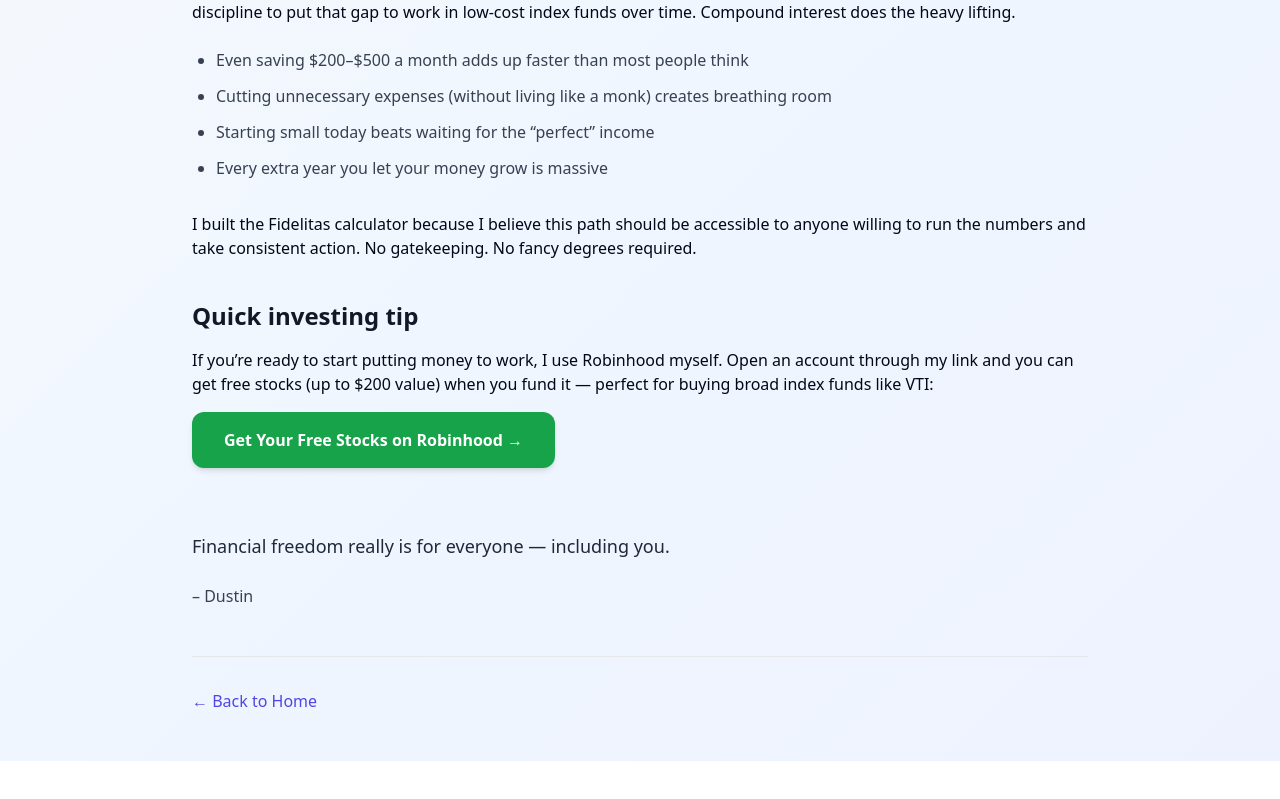
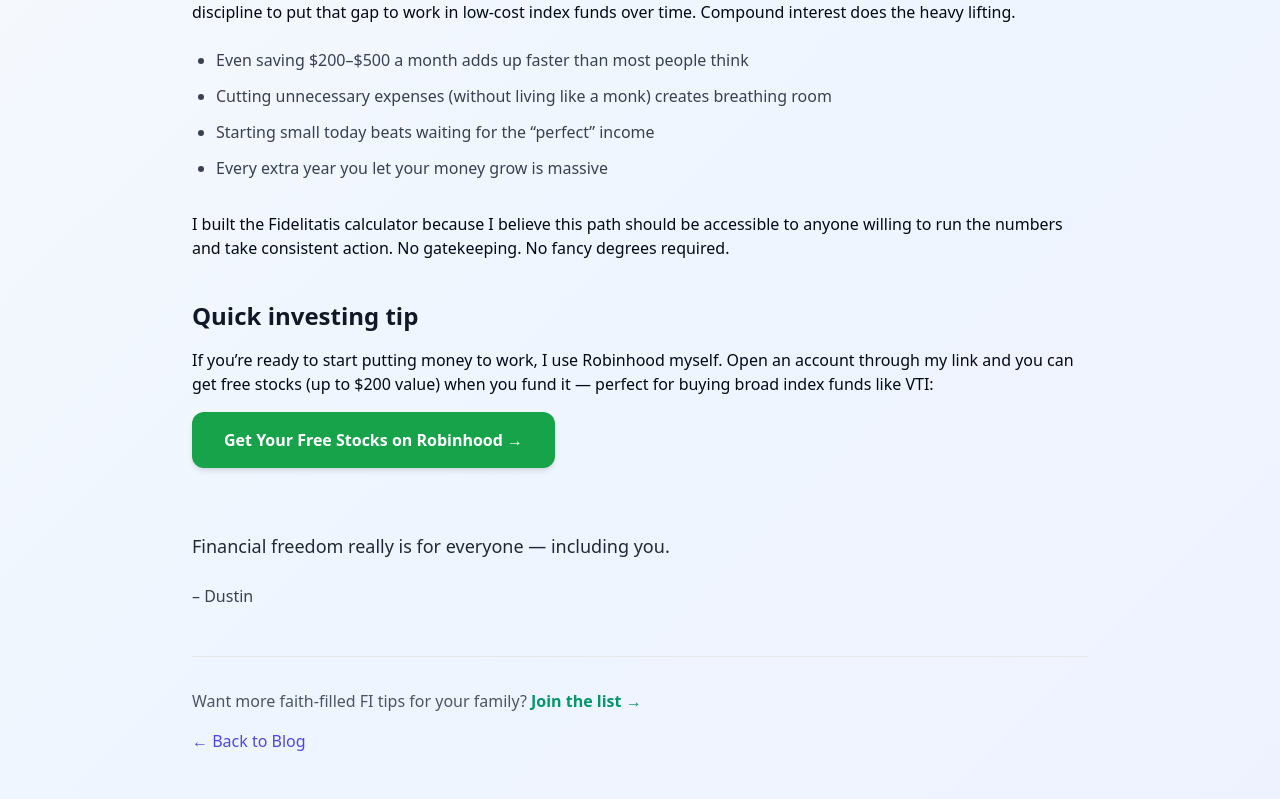
Before and after one commit to daughterpop/super-fi-calc, a React (Vite) app: page /blog/why-fi-for-everyone in a window 1280 px wide. Shown: the part 465-1264 px from the top of the page. Before the commit the page ends 1226 px from the top, so only its background shows below. Built offline with nearby package versions, Linux system fonts and the light colour scheme.

Commit message:
Add Join the list footer to Why FI post

```diff
--- a/src/pages/WhyFIForEveryone.jsx
+++ b/src/pages/WhyFIForEveryone.jsx
@@ -1,4 +1,5 @@
 import React from 'react';
+import BlogPostFooter from '../components/BlogPostFooter';
 
 export default function WhyFIForEveryone() {
   return (
@@ -35,7 +36,7 @@ export default function WhyFIForEveryone() {
         </ul>
 
         <p className="mb-6">
-          I built the Fidelitas calculator because I believe this path should be accessible to anyone willing to run the numbers and take consistent action. No gatekeeping. No fancy degrees required.
+          I built the Fidelitatis calculator because I believe this path should be accessible to anyone willing to run the numbers and take consistent action. No gatekeeping. No fancy degrees required.
         </p>
 
         <h2 className="text-2xl font-bold text-gray-900 mt-10 mb-4">
@@ -62,11 +63,7 @@ export default function WhyFIForEveryone() {
           – Dustin
         </p>
 
-        <div className="mt-12 pt-8 border-t border-gray-200">
-          <a href="/" className="text-indigo-600 hover:text-indigo-800 font-medium">
-            ← Back to Home
-          </a>
-        </div>
+        <BlogPostFooter />
       </div>
     </div>
   );
```
